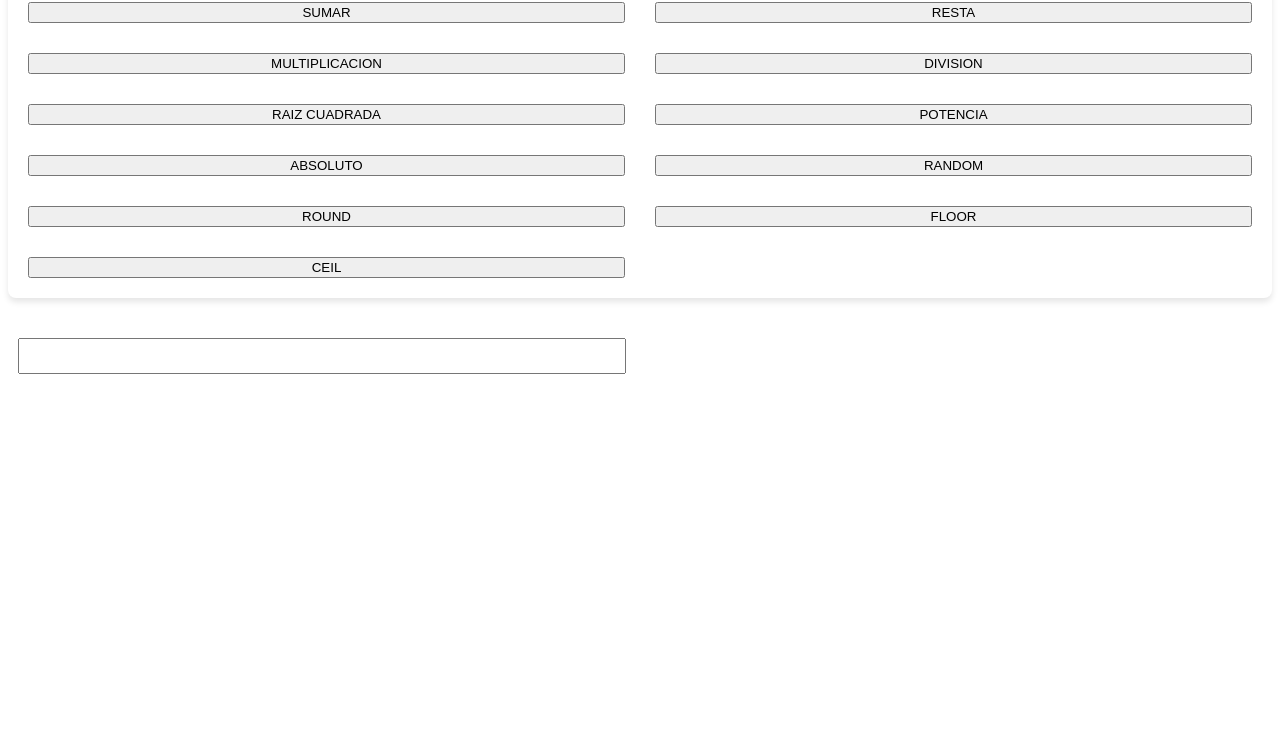
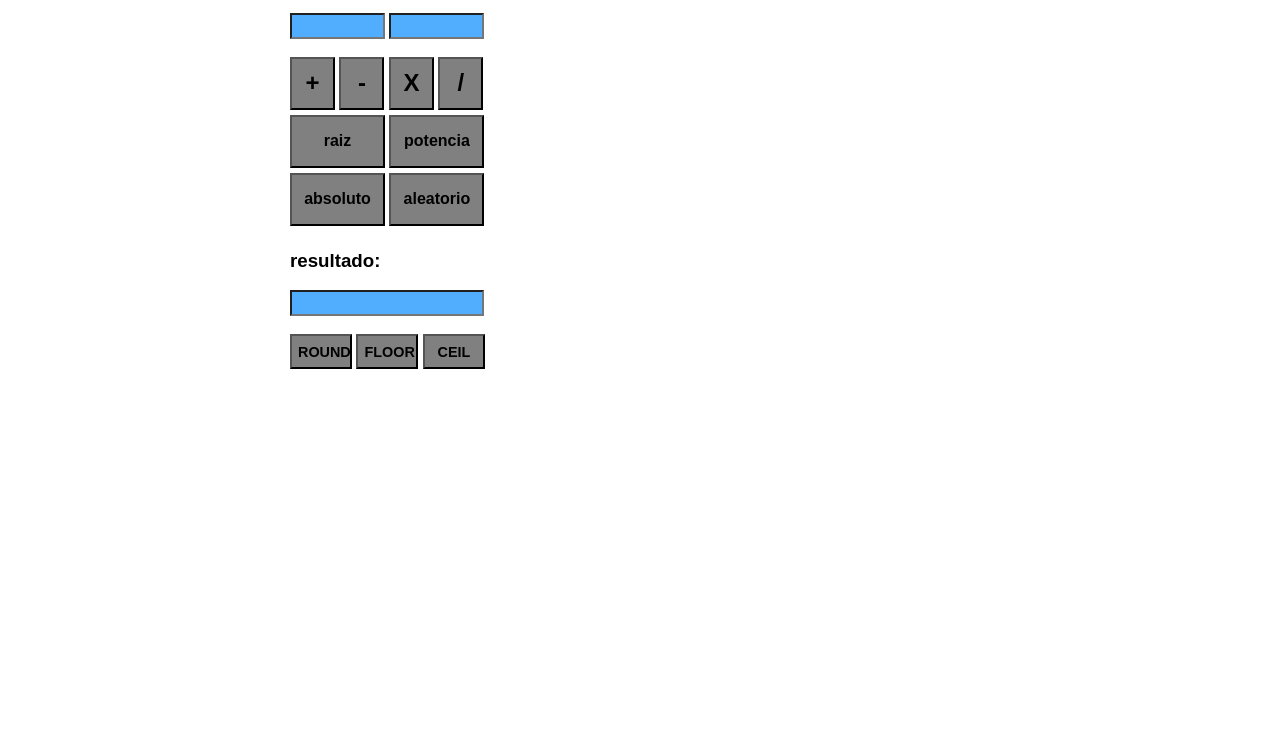
Before and after one commit to isaiasMA94/curso-Udemy-main, a plain HTML site: page Dia 4/07-Proyecto/index.html in a window 1280 px wide. Shown: the part 67-800 px from the top of the page. Drawn offline with Linux system fonts and the light colour scheme.

Commit message:
casi terminado

```diff
--- /dev/null
+++ b/Dia 4/07-Proyecto/calculadora.js
@@ -0,0 +1,85 @@
+function mostrarResultado() {
+    document.getElementById("resultado").value = resultado;
+}
+
+
+
+
+function sumar() {
+let elemento1 = document.getElementById("numero1").value;
+let elemento2 = document.getElementById("numero2").value;
+
+let resultado = Number(elemento1) + Number(elemento2);
+document.getElementById("resultado").value = resultado;
+}
+
+function restar() {
+let elemento1 = document.getElementById("numero1").value;
+let elemento2 = document.getElementById("numero2").value;
+
+let resultado = Number(elemento1) - Number(elemento2);
+document.getElementById("resultado").value = resultado;
+}
+
+function multiplicar() {
+let elemento1 = document.getElementById("numero1").value;
+let elemento2 = document.getElementById("numero2").value;
+
+let resultado = Number(elemento1) * Number(elemento2);
+document.getElementById("resultado").value = resultado;
+}
+
+function dividir() {
+let elemento1 = document.getElementById("numero1").value;
+let elemento2 = document.getElementById("numero2").value;
+ let resultado = Number(elemento1) + Number(elemento2);
+document.getElementById("resultado").value = resultado;
+}
+
+function raizCuadrada() {
+let elemento1 = document.getElementById("numero1").value;
+let elemento2 = document.getElementById("numero2").value;
+
+let resultado = Number(elemento1) + Number(elemento2);
+document.getElementById("resultado").value = resultado;
+}
+
+function potenciar() {
+let elemento1 = document.getElementById("numero1").value;
+let elemento2 = document.getElementById("numero2").value;
+
+let resultado = Number(elemento1) + Number(elemento2);
+document.getElementById("resultado").value = resultado;
+}
+
+function valorAbsoluto() {
+let elemento1 = document.getElementById("numero1").value;
+let elemento2 = document.getElementById("numero2").value;
+
+let resultado = Number(elemento1) + Number(elemento2);
+document.getElementById("resultado").value = resultado;
+}
+
+function random() {
+let elemento1 = document.getElementById("numero1").value;
+let elemento2 = document.getElementById("numero2").value;
+
+let resultado = Number(elemento1) + Number(elemento2);
+document.getElementById("resultado").value = resultado;
+}
+
+function round() {
+let elemento1 = document.getElementById("numero1").value;
+let elemento2 = document.getElementById("numero2").value;
+
+let resultado = Number(elemento1) + Number(elemento2);
+document.getElementById("resultado").value = resultado;
+}
+
+            function floor() {
+let elemento1 = document.getElementById("numero1").value;
+let elemento2 = document.getElementById("numero2").value;
+
+let resultado = Number(elemento1) + Number(elemento2);
+document.getElementById("resultado").value = resultado;
+}
--- a/Dia 4/07-Proyecto/index.html
+++ b/Dia 4/07-Proyecto/index.html
@@ -2,104 +2,34 @@
     <head>
         <title>Calculadora</title>
         <link rel="stylesheet" href="misEstilos.css">
-        <!--<script src="misScripts.js"></script>-->
+        <script src="calculadora.js"></script>
     </head>
-    <body>
-        <div class="calculadora">
-            <div class="container">
-                <input type="text" id="numero1">
-                <input type="text" id="numero2">
-
-            </div>
+    <body class="cards">
+        <h1>Claculadora</h1>
+        <input type="text" id="numero1">
+        <input type="text" id="numero2">
+        <br/>
+        <br/>
+        <span id="suma"><button onclick="sumar()">+</button></span>
+        <button onclick="restar()">-</button>
+        <button onclick="multiplicar()">X</button>
+        <button onclick="Dividir()">/</button>
+        <br/>
+        <div class="doble">
+            <button onclick="raizCuadrada()">raiz</button>
+            <button onclick="potenciar()">potencia</button>
+            <br/>
+            <button onclick="valorAbsoluto()">absoluto</button>
+            <button onclick="random()">aleatorio</button>
         </div>
-        <div class="botones" id="botones" >
-            <button onclick="sumar()">SUMAR</button>
-            <button onclick="restar()">RESTA</button>
-            <button onclick="multiplicar()">MULTIPLICACION</button>
-            <button onclick="Dividir()">DIVISION</button>
-            <button onclick="raizCuadrada()">RAIZ CUADRADA</button>
-            <button onclick="potenciar()">POTENCIA</button>
-            <button onclick="valorAbsoluto()">ABSOLUTO</button>
-            <button onclick="random()">RANDOM</button>
+        <h3>resultado:</h3>
+        <input type="text" id="resultado">
+        <br/>
+        <br/>
+        <div class="triple">
             <button onclick="round()">ROUND</button>
             <button onclick="floor()">FLOOR</button>
             <button onclick="ceil()">CEIL</button>
         </div>
-        <div>
-            <input type="text" id="resultado">
-        </div>
-        <script>
-            function sumar() {
-            let elemento1 = document.getElementById("numero1").value;
-            let elemento2 = document.getElementById("numero2").value;
-
-            let resultado = Number(elemento1) + Number(elemento2);
-            document.getElementById("resultado").value = resultado;
-            }
-            function restar() {
-            let elemento1 = document.getElementById("numero1").value;
-            let elemento2 = document.getElementById("numero2").value;
-
-            let resultado = Number(elemento1) - Number(elemento2);
-            document.getElementById("resultado").value = resultado;
-            }
-            function multiplicar() {
-            let elemento1 = document.getElementById("numero1").value;
-            let elemento2 = document.getElementById("numero2").value;
-
-            let resultado = Number(elemento1) * Number(elemento2);
-            document.getElementById("resultado").value = resultado;
-            }
-            function dividir() {
-            let elemento1 = document.getElementById("numero1").value;
-            let elemento2 = document.getElementById("numero2").value;
-
-            let resultado = Number(elemento1) + Number(elemento2);
-            document.getElementById("resultado").value = resultado;
-            }
-            function raizCuadrada() {
-            let elemento1 = document.getElementById("numero1").value;
-            let elemento2 = document.getElementById("numero2").value;
-
-            let resultado = Number(elemento1) + Number(elemento2);
-            document.getElementById("resultado").value = resultado;
-            }
-            function potenciar() {
-            let elemento1 = document.getElementById("numero1").value;
-            let elemento2 = document.getElementById("numero2").value;
-
-            let resultado = Number(elemento1) + Number(elemento2);
-            document.getElementById("resultado").value = resultado;
-            }
-            function valorAbsoluto() {
-            let elemento1 = document.getElementById("numero1").value;
-            let elemento2 = document.getElementById("numero2").value;
-
-            let resultado = Number(elemento1) + Number(elemento2);
-            document.getElementById("resultado").value = resultado;
-            }
-            function random() {
-            let elemento1 = document.getElementById("numero1").value;
-            let elemento2 = document.getElementById("numero2").value;
-
-            let resultado = Number(elemento1) + Number(elemento2);
-            document.getElementById("resultado").value = resultado;
-            }
-            function round() {
-            let elemento1 = document.getElementById("numero1").value;
-            let elemento2 = document.getElementById("numero2").value;
-
-            let resultado = Number(elemento1) + Number(elemento2);
-            document.getElementById("resultado").value = resultado;
-            }
-            function floor() {
-            let elemento1 = document.getElementById("numero1").value;
-            let elemento2 = document.getElementById("numero2").value;
-
-            let resultado = Number(elemento1) + Number(elemento2);
-            document.getElementById("resultado").value = resultado;
-            }
-
-        </script>
     </body>
 </html>
--- a/Dia 4/07-Proyecto/misEstilos.css
+++ b/Dia 4/07-Proyecto/misEstilos.css
@@ -1,29 +1,48 @@
-.botones {
-    display: grid;
-    grid-template-columns: 6fr 6fr;
-    gap: 30px;
-    background: white;
-    border-radius: 8px;
-    padding: 20px;
-    margin-bottom: 30px;
-    box-shadow: 0 4px 6px rgba(0,0,0,0.1);
+body {
+    font-family: Arial, Helvetica, sans-serif;
+
 }
 
-.container {
-    display: flex;
-    flex-direction: row-reverse;
-    max-width: 1200px;
+.cards {
+  max-width: 700px;
+  margin: 1em auto;
+  grid-gap: 20px;
 }
-#numero1 {
-    margin: 10px;
-    width: 600px;
+
+input {
+    height: 20px;/*altura*/
+    width: 87px;/*ancho*/
+    background-color: rgb(81, 173, 253);
+    font-size: 1rem;/*elemnto raiz html 1 rem = 16px*/
 }
-#numero2 {
-    margin: 10px;
-    width: 600px;
+
+
+button {
+    height: 53px;
+    width: 45px;
+    font-size: 1.5rem;
+    font-weight: bold;
+    margin-bottom: 5px;
+    background-color: grey;
 }
+
+.doble button {
+    height: 53px;
+    width: 95px;
+    font-size: 1rem;
+    font-weight: bold;
+    align-items: center;
+}
+
+.triple button {
+    height: 35px;
+    width: 62px;
+    font-size: 0.9rem;
+    font-weight: bold;
+}
+
 #resultado {
-    margin: 10px;
-    width: 600px;
-    height: 30px;
+    height: 20px;
+    width: 186px;
+    font-size: 1rem;
 }
```
Also changed, not shown: Dia 4/07-Proyecto/misFunciones.js (added).
